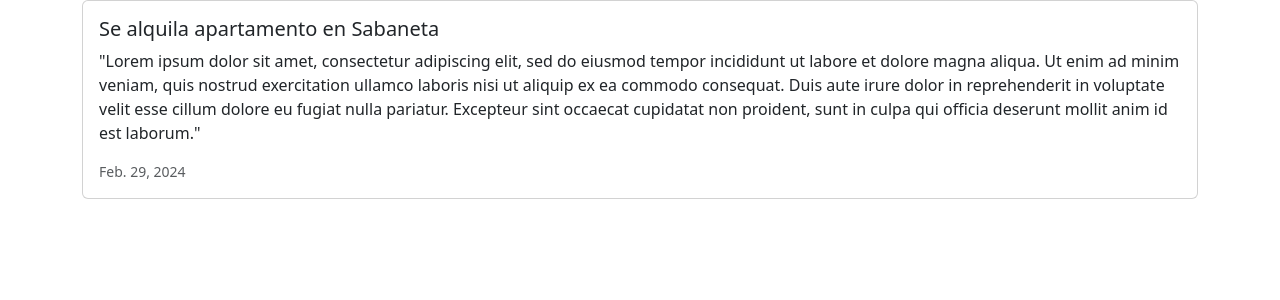
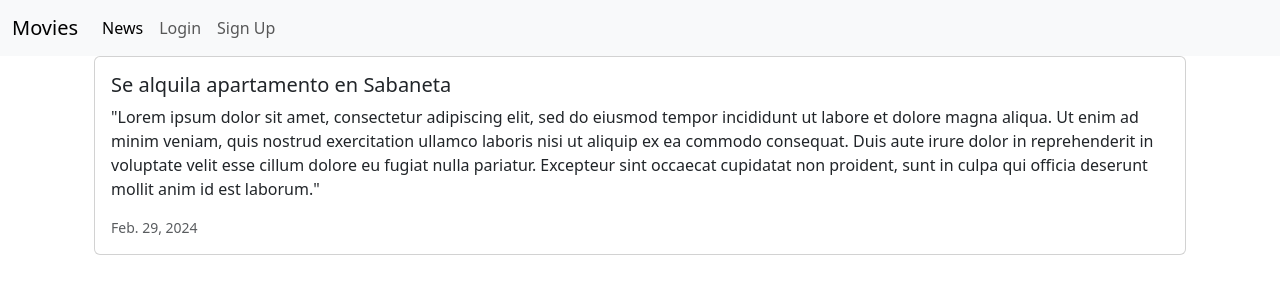
Before and after one commit to SaraCmque/tallerP1, a Django app: page /news/ in a window 1280 px wide. Shown: the top 300 px of the page. Run offline with Django 5.2, Linux system fonts and the light colour scheme; data comes from the database, SQL or seed files in the repository.

Commit message:
se agrega navbar

```diff
--- a/moviereviews/settings.py
+++ b/moviereviews/settings.py
@@ -60,7 +60,7 @@ ROOT_URLCONF = 'moviereviews.urls'
 TEMPLATES = [
     {
         'BACKEND': 'django.template.backends.django.DjangoTemplates',
-        'DIRS': [],
+        'DIRS': [os.path.join(BASE_DIR, 'moviereviews/templates')],
         'APP_DIRS': True,
         'OPTIONS': {
             'context_processors': [
--- /dev/null
+++ b/moviereviews/templates/base.html
@@ -0,0 +1,31 @@
+<head>
+    <link href="https://cdn.jsdelivr.net/npm/bootstrap@5.3.3/dist/css/bootstrap.min.css" rel="stylesheet" integrity="sha384-QWTKZyjpPEjISv5WaRU9OFeRpok6YctnYmDr5pNlyT2bRjXh0JMhjY6hW+ALEwIH" crossorigin="anonymous">
+    <script src="https://cdn.jsdelivr.net/npm/bootstrap@5.3.3/dist/js/bootstrap.bundle.min.js" integrity="sha384-YvpcrYf0tY3lHB60NNkmXc5s9fDVZLESaAA55NDzOxhy9GkcIdslK1eN7N6jIeHz" crossorigin="anonymous"></script>
+</head>
+
+<nav class="navbar navbar-expand-lg bg-body-tertiary">
+    <div class="container-fluid">
+      <a class="navbar-brand" href="{% url 'home' %}">Movies</a>
+      <button class="navbar-toggler" type="button" data-bs-toggle="collapse" data-bs-target="#navbarNav" aria-controls="navbarNav" aria-expanded="false" aria-label="Toggle navigation">
+        <span class="navbar-toggler-icon"></span>
+      </button>
+      <div class="collapse navbar-collapse" id="navbarNav">
+        <ul class="navbar-nav">
+          <li class="nav-item">
+            <a class="nav-link active" aria-current="page" href="{% url 'news' %}">News</a>
+          </li>
+          <li class="nav-item">
+            <a class="nav-link" href="#">Login</a>
+          </li>
+          <li class="nav-item">
+            <a class="nav-link" href="#">Sign Up</a>
+          </li>
+        </ul>
+      </div>
+    </div>
+  </nav>
+
+<div class="container">
+    {% block content %}
+    {% endblock content %}
+</div>
--- a/news/templates/news.html
+++ b/news/templates/news.html
@@ -1,7 +1,5 @@
-<head>
-    <link href="https://cdn.jsdelivr.net/npm/bootstrap@5.3.3/dist/css/bootstrap.min.css" rel="stylesheet" integrity="sha384-QWTKZyjpPEjISv5WaRU9OFeRpok6YctnYmDr5pNlyT2bRjXh0JMhjY6hW+ALEwIH" crossorigin="anonymous">
-</head>
-
+{% extends 'base.html' %}
+{% block content %}
 <div class="container">
     {% for news in newss %}
     <div class="card mb-3">
@@ -17,3 +15,4 @@
     </div>
     {% endfor %}
 </div>
+{% endblock content%}
```
Also changed, not shown: movie/templates/home.html (+3 -4 lines).
